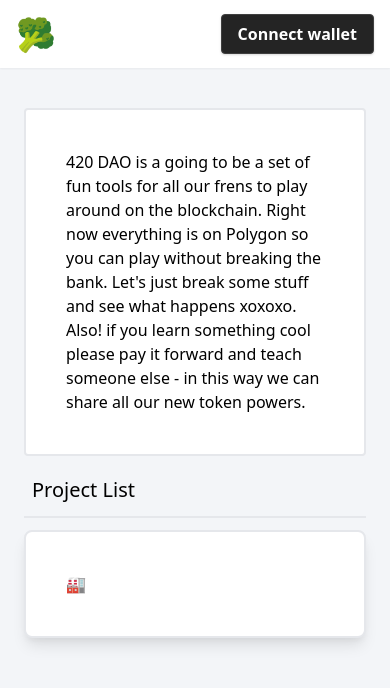
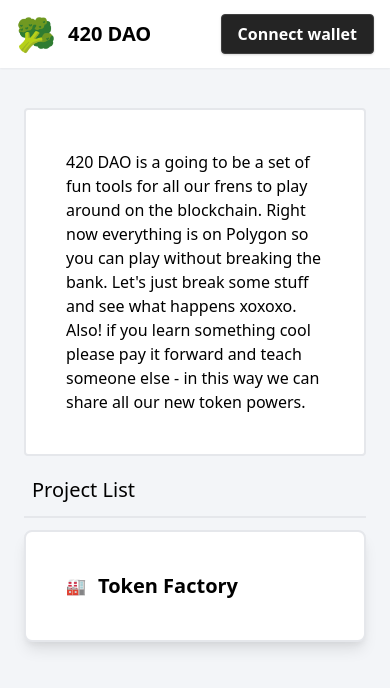
Before and after one commit to JacobInCode/McDapp, a Next.js app: page / in a window 390 px wide. Shown: the top 688 px of the page. Built offline with nearby package versions, Linux system fonts and the light colour scheme; no server answers.

Commit message:
nav bar title on mobile

```diff
--- a/src/components/Navbar/Navbar.tsx
+++ b/src/components/Navbar/Navbar.tsx
@@ -43,17 +43,11 @@ const Navbar: FC<unknown> = () => {
       <div className="flex px-2 py-2.5 mx-auto max-w-screen-2xl sm:px-4 lg:px-8">
         <div className="flex items-center justify-between w-full px-2 lg:px-0 ">
           <div className="flex-shrink-0">
-            <div onClick={goToHome} className="block w-auto h-full cursor-pointer text-2xl lg:hidden">
-              🥦
-            </div>
             <div className="flex items-center">
-              <div onClick={goToHome} className="hidden w-auto h-full cursor-pointer text-2xl lg:block">
+              <div onClick={goToHome} className=" w-auto h-full cursor-pointer text-2xl">
                 🥦
               </div>
-              <span
-                onClick={goToHome}
-                className="hidden h-auto pl-3 text-xl font-bold text-black cursor-pointer lg:block align-cente"
-              >
+              <span onClick={goToHome} className="h-auto pl-3 text-xl font-bold text-black cursor-pointer align-center">
                 420 DAO
               </span>
             </div>
--- a/src/pages/index.tsx
+++ b/src/pages/index.tsx
@@ -16,9 +16,7 @@ const Home: React.FunctionComponent = () => {
         <div className="flex flex-col space-y-2 p-10 items-start justify-center max-w-2xl bg-white shadow-lg rounded-lg border-2 border-gray-200 w-full hover:shadow-xl cursor-pointer">
           <div className="flex items-center">
             🏭
-            <span className="hidden h-auto pl-3 text-xl font-bold text-black cursor-pointer lg:block align-cente">
-              Token Factory
-            </span>
+            <span className="h-auto pl-3 text-xl font-bold text-black cursor-pointer align-cente">Token Factory</span>
           </div>
         </div>
       </Link>
```
